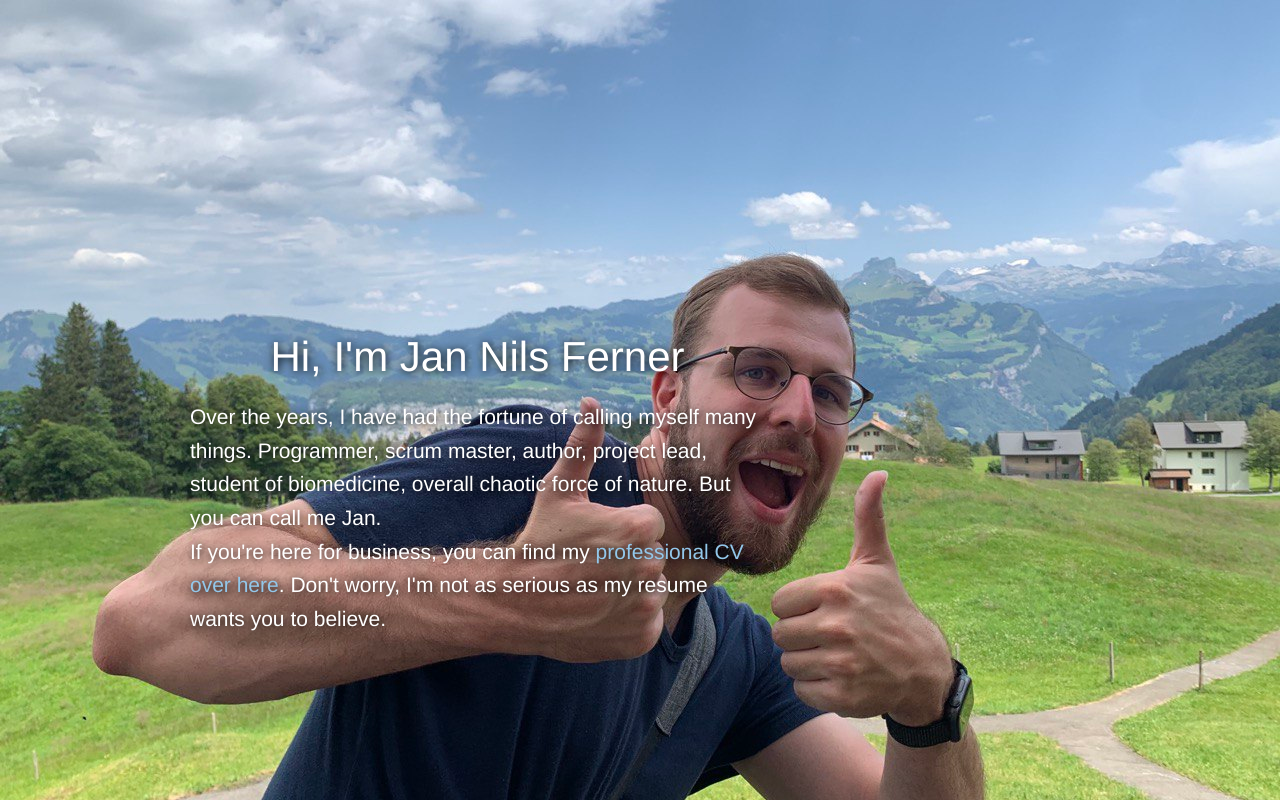
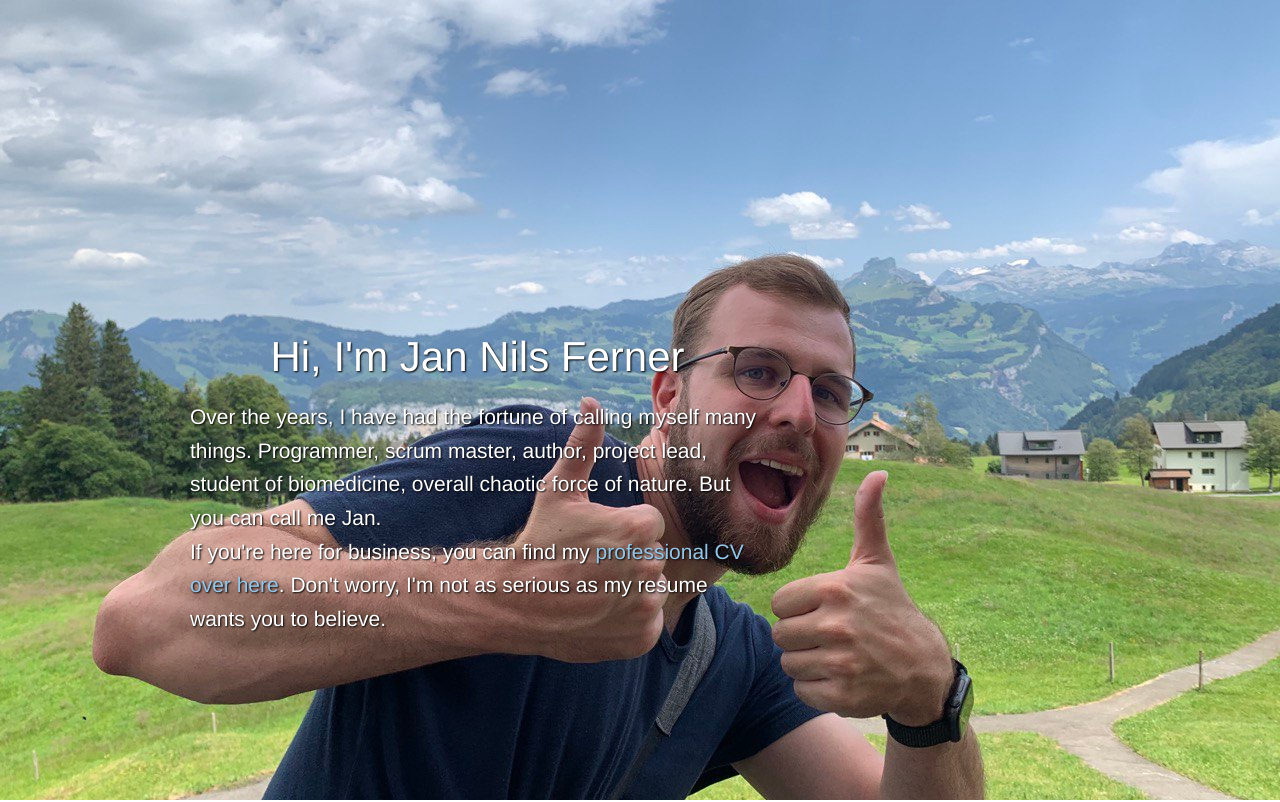
Before and after one commit to janhohenheim/homepage, a plain HTML site: page index.html in a window 1280 px wide. Shown: the top 802 px of the page. Drawn offline with Linux system fonts and the light colour scheme.

Commit message:
Go back on the shadow

```diff
--- a/style.css
+++ b/style.css
@@ -60,7 +60,7 @@ body {
     gap: 10px;
     padding-bottom: 400px;
     color: white;
-    text-shadow: 1px 1px 8px black;
+    text-shadow: 1px 1px 2px black;
 }
 
 @media (max-width: 600px) {
```
